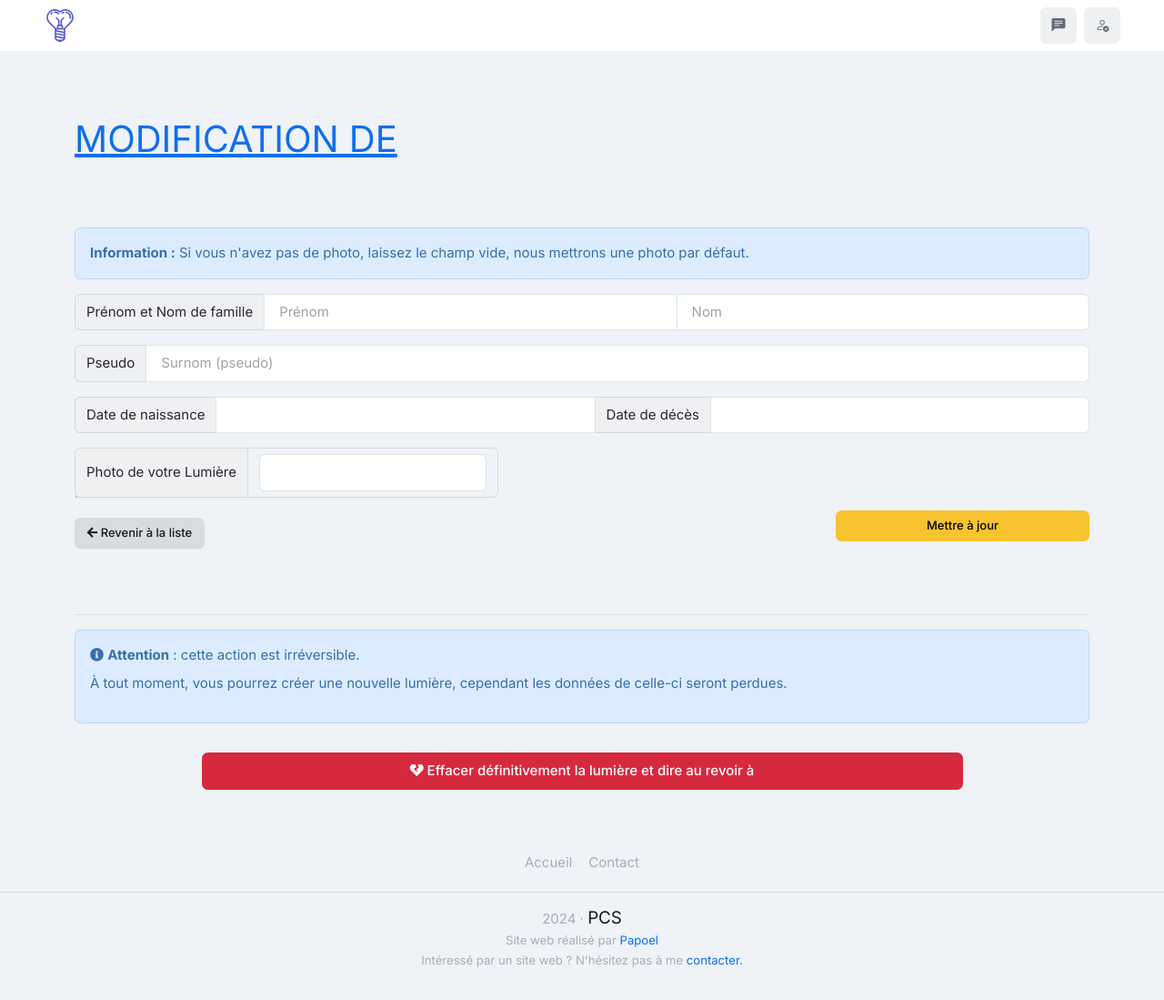
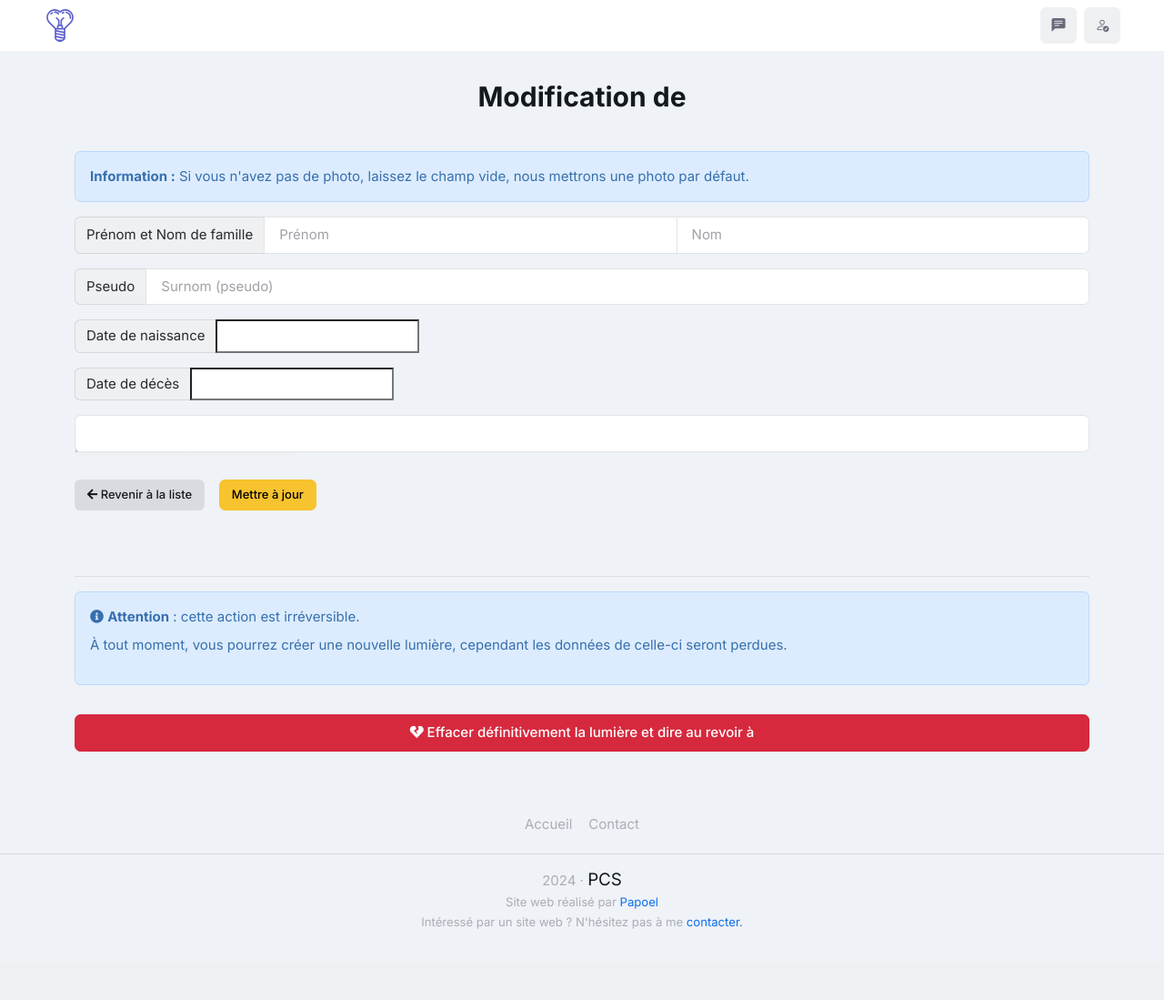
Before and after one commit to Papoel/Eterno, a Symfony app: template templates/light/edit.html.twig in a window 1280 px wide. Shown: the whole page at 91% size. After the commit the page ends 1021 px from the top, so only its background shows below. Run offline with Twig, Linux system fonts and the light colour scheme; the template is opened without the code that fills it, so the values that code supplies are empty; form fields are guessed from the names that the template uses; style sheets or scripts are compiled from the project's sources; some libraries are stand-ins or nearby versions.

Commit message:
♻️ REFACTOR: Improving the design of the light form

```diff
--- a/templates/light/_delete_form.html.twig
+++ b/templates/light/_delete_form.html.twig
@@ -12,7 +12,7 @@
     </div>
 
     <div class="mx-auto d-flex justify-content-center">
-        <button class="btn btn-danger mt-3 w-75">
+        <button class="btn btn-danger mt-3 w-100">
             <i class="fas fa-heart-broken"></i>
             Effacer définitivement la lumière et dire au revoir à {{ light.firstname }}
         </button>
--- a/templates/light/_form.html.twig
+++ b/templates/light/_form.html.twig
@@ -50,13 +50,15 @@
             Date de naissance
         </span>
         {{ form_widget(form.birthdayAt, {'attr': {
-            'class': 'form-control col-6',
+            'class': 'flatpickr flatpickr-input',
             'aria-describedby': 'Date de naissance de votre lumière',
             'aria-label': 'Date de naissance de votre lumière',
         }}) }}
+    </div>
+    <div class="input-group mb-3">
         <span class="input-group-text bg-light" id="inputGroup-light-deceased">Date de décès</span>
         {{ form_widget(form.deceasedAt, {'attr': {
-            'class': 'form-control col-6',
+            'class': 'flatpickr',
             'aria-describedby': 'Date de décès de votre lumière',
             'aria-label': 'Date de décès de votre lumière',
         }}) }}
@@ -73,10 +75,6 @@
     {% endif %}
 
     <div class="input-group mb-n3">
-            <span class="input-group-text bg-light" id="light-photo">
-                Photo de votre Lumière
-            </span>
-            <div class="input-group-text">
         {{ form_widget(form.photoFile, {
             'attr': {
                 'class': 'form-control',
@@ -84,8 +82,8 @@
             },
         }) }}
     </div>
-        </div>
-        <div class="d-flex justify-content-start">
+
+    <div class="d-flex justify-content-start mt-n1">
         {% set photoNameFromDb = light.photo %}
         {% if photoNameFromDb is not same as 'default.jpg' %}
             {% set photoName = photoNameFromDb|split('-')[0] ~ '.' ~ photoNameFromDb|split('.')[1] %}
@@ -103,14 +101,13 @@
         </div>
     {% endif %}
 
-    <div class="d-flex justify-content-between align-items-center">
+    <div class="d-flex align-items-center mt-4">
         <a href="{{ path('app_light_index') }}"
-           class="btn btn-sm btn-secondary-soft mt-3 rounded-2">
+           class="btn btn-sm btn-secondary-soft rounded-2">
             <i class="fas fa-arrow-left"></i>
             Revenir à la liste
         </a>
-
-        <button type="submit" class="w-25 btn {{ button_style }}">{{ button_label|default('Enregistrer') }}</button>
+        <button type="submit" class="ms-3 btn {{ button_style }}">{{ button_label|default('Enregistrer') }}</button>
     </div>
 
     {{ form_end(form) }}
--- a/templates/light/edit.html.twig
+++ b/templates/light/edit.html.twig
@@ -6,9 +6,9 @@
 
     {{ include('partials/_menu.html.twig') }}
 
-    <main class="container my-5">
+    <main class="container my-2">
 
-        <h1 class="mb-5 text-primary text-uppercase display-6 fw-light text-decoration-underline">
+        <h1 class="mb-3 gradient-text h2 text-center">
             Modification de {{ light.firstname }} {{ light.lastname }}
         </h1>
 
@@ -18,4 +18,8 @@
 
     </main>
 
+    {% block javascripts %}
+        <script src="{{ asset('vendor/flatpickr/dist/flatpickr.min.js') }}"></script>
+    {% endblock %}
+
 {% endblock %}
```
Also changed, not shown: src/Form/Light/LightType.php (+9 -18 lines), 1 other file. Lines whose indentation alone changed are shown as unchanged.
